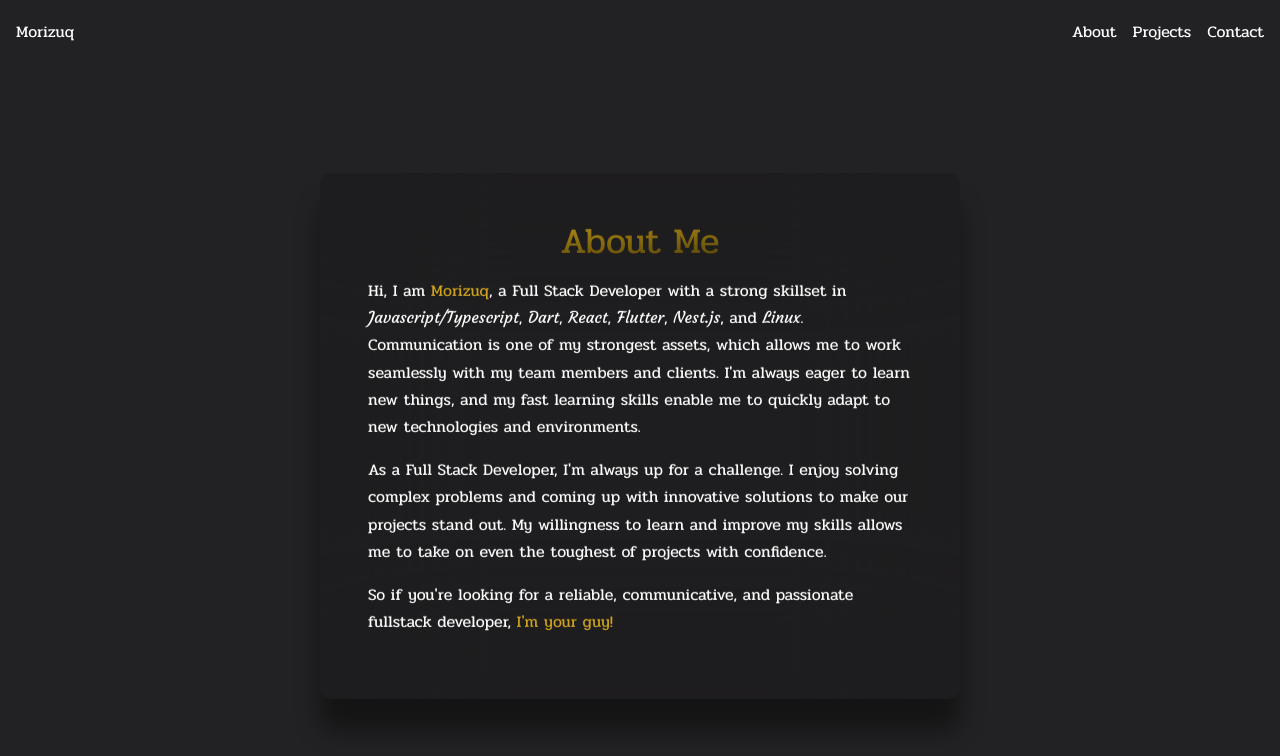
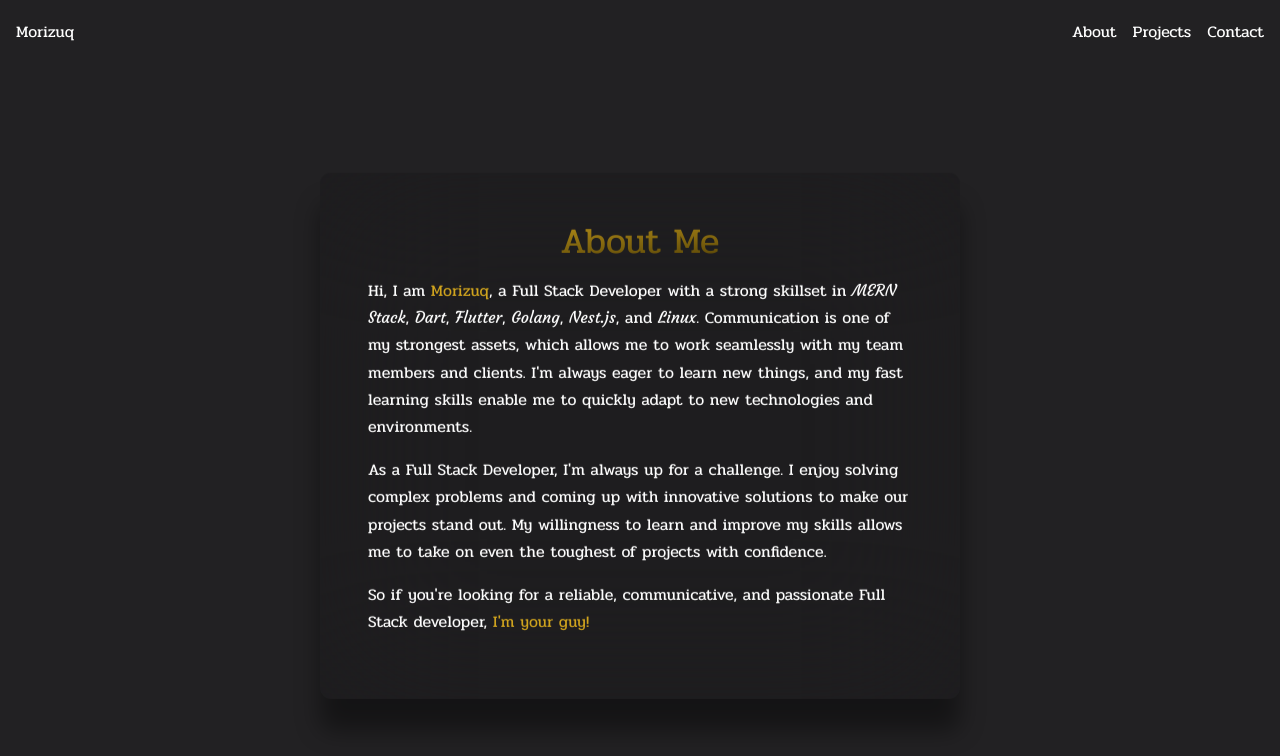
Before and after one commit to Morizuq/portfolio, a Next.js app: page /about in a window 1280 px wide. Shown: the top 756 px of the page. Built offline with nearby package versions, Linux system fonts and the light colour scheme.

Commit message:
minnor fix

```diff
--- a/app/about/page.tsx
+++ b/app/about/page.tsx
@@ -7,10 +7,10 @@ export default function About() {
       <p className="mb-4 mt-4">
         Hi, I am <span className="text-gold">Morizuq</span>, a Full Stack
         Developer with a strong skillset in{" "}
-        <span className={courgette.className}>Javascript/Typescript</span>,{" "}
+        <span className={courgette.className}>MERN Stack</span>,{" "}
         <span className={courgette.className}>Dart</span>,{" "}
-        <span className={courgette.className}>React</span>,{" "}
         <span className={courgette.className}>Flutter</span>,{" "}
+        <span className={courgette.className}>Golang</span>,{" "}
         <span className={courgette.className}>Nest.js</span>, and{" "}
         <span className={courgette.className}>Linux</span>. Communication is one
         of my strongest assets, which allows me to work seamlessly with my team
@@ -28,7 +28,7 @@ export default function About() {
 
       <p className="my-4">
         So if you're looking for a reliable, communicative, and passionate
-        fullstack developer, <span className={`text-gold`}>I'm your guy!</span>
+        Full Stack developer, <span className={`text-gold`}>I'm your guy!</span>
       </p>
     </div>
   );
```
